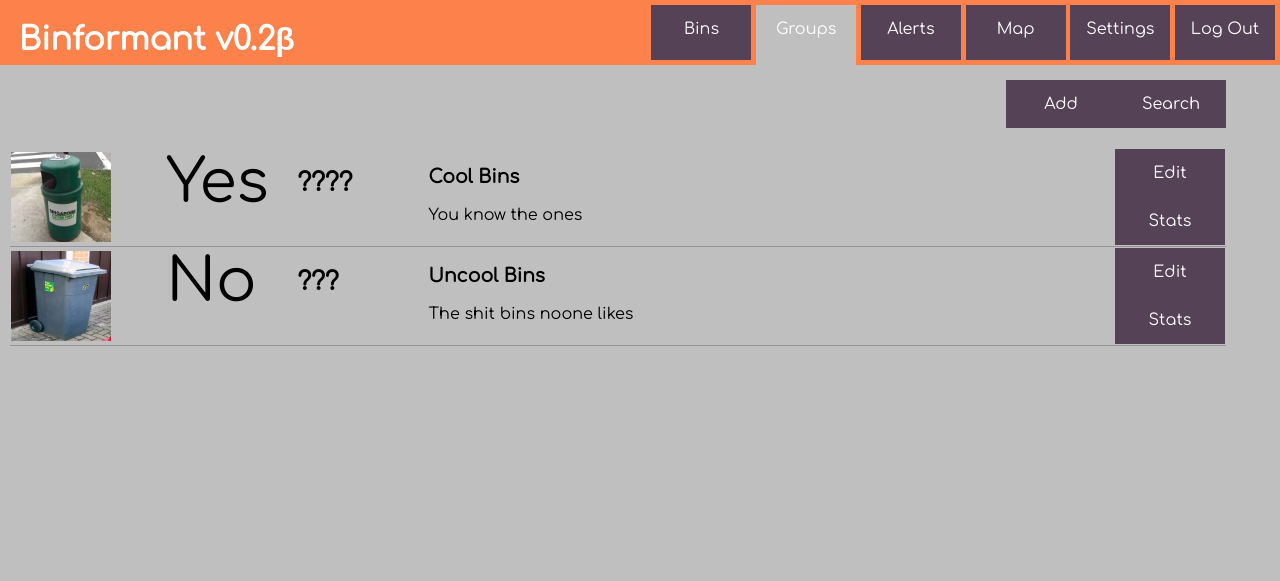
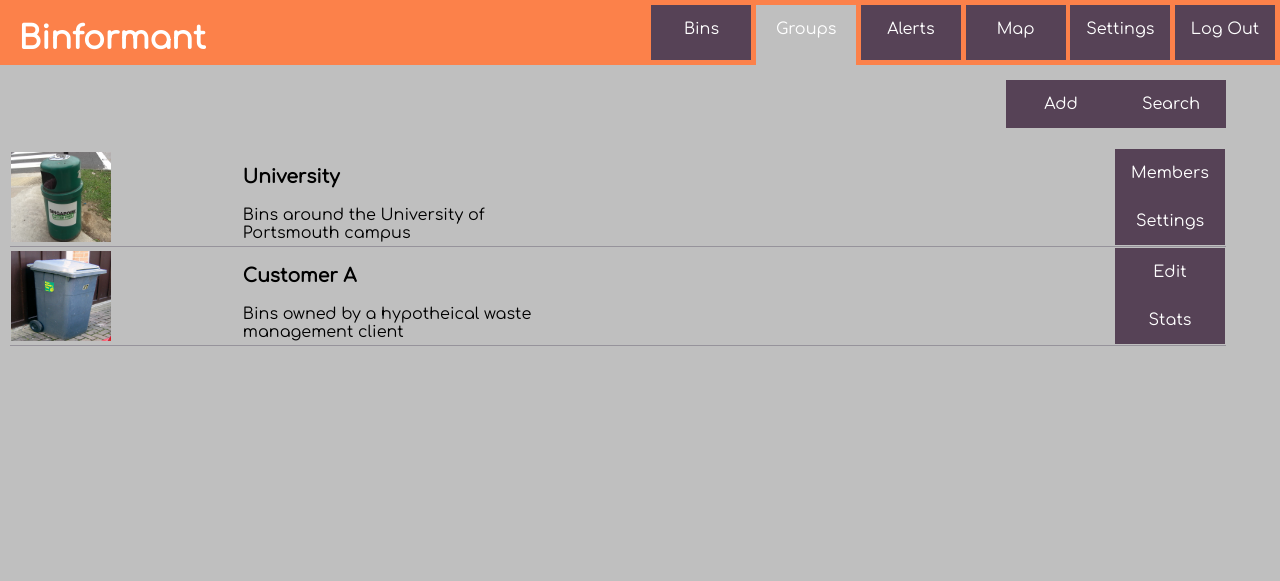
Before and after one commit to Damp-Cuttlefish/GDPServer, a PHP site: page /groups.php in a window 1280 px wide. Shown: the top 581 px of the page. Run offline with PHP 8.4, Linux system fonts and the light colour scheme; the visitor is signed in with stand-in values (Sample User, id 1).

Commit message:
Final commit, code as demonstrated on 15/01/16

```diff
--- a/alert.php
+++ b/alert.php
@@ -9,7 +9,7 @@
 </head>
 <meta charset="UTF-8">
 <body>
-    <h1>&nbsp;&nbsp;Binformant v0.2β </h1>
+    <h1>&nbsp;&nbsp;Binformant</h1>
     <header>
         <a href="bins.php" class="button">Bins</a>
         <a href="groups.php" class="button">Groups</a>
--- a/backend.php
+++ b/backend.php
@@ -5,7 +5,7 @@
 </head>
 
 <body>
-<h1>Binformant v0.1β </h1>
+<h1>Binformant</h1>
 <?php if (array_key_exists('submit', $_POST)): ?>
 Data From Sensor #<?php echo $_POST["uid"]; ?><br>
 
--- a/bins.php
+++ b/bins.php
@@ -14,7 +14,7 @@
 </head>
 <meta charset="UTF-8">
 <body>
-    <h1 style="z-index:2;">&nbsp;&nbsp;Binformant v0.2β </h1>
+    <h1 style="z-index:2;">&nbsp;&nbsp;Binformant </h1>
     <header style="z-index:1;">
         <a href="bins.php" class="abutton + button">Bins</a>
         <a href="groups.php" class="button">Groups</a>
@@ -56,7 +56,6 @@
         </filterbar>
         &nbsp;
         <a href="edit.php?uid=new" class="rbutton">Add</a>
-        <a href="bins.php" class="rbutton">???</a>
         &nbsp;&nbsp;&nbsp;
         <a href="bins.php" class="lbutton">Filter</a>
         </div>
--- a/edit.php
+++ b/edit.php
@@ -28,7 +28,7 @@
 <meta charset="UTF-8">
 <body>
 
-    <h1>&nbsp;&nbsp;Binformant v0.2β </h1>
+    <h1>&nbsp;&nbsp;Binformant</h1>
     <header>
         <a href="bins.php" class="abutton + button">Bins</a>
         <a href="groups.php" class="button">Groups</a>
--- a/groups.php
+++ b/groups.php
@@ -10,7 +10,7 @@
 </head>
 <meta charset="UTF-8">
 <body>
-    <h1>&nbsp;&nbsp;Binformant v0.2β </h1>
+    <h1>&nbsp;&nbsp;Binformant </h1>
     <header>
         <a href="bins.php" class="button">Bins</a>
         <a href="groups.php" class="abutton + button">Groups</a>
@@ -31,42 +31,31 @@
                 <tr width=100px>
                     <td><img src="bin2.jpg"></td>
                     <td>
-                        <div style="width:131px; float:left;">
-                            <ftxt> Yes </ftxt>
-                        </div>
                         <div style="width:131px; float:right;">
-                            <a href="edit.php" class="rbutton">Edit</a>
-                            <a href="stats.php" class="rbutton">Stats</a>
-                        </div>
-                        <div style="width:131px; float:left;">
-                            <h2>????</h2>
+                            <a href="edit.php" class="rbutton">Members</a>
+                            <a href="stats.php" class="rbutton">Settings</a>
                         </div>
                         <div style="width:300px; float:left;">
                             <h3>
-                                Cool Bins
+                                University
                             </h3>
-                            You know the ones
+                            Bins around the University of Portsmouth campus
                         </div>
                     </td>
                 </tr>
                 <tr width=100px>
                     <td><img src="bin.jpg"></td>
                     <td>
-                        <div style="width:131px; float:left;">
-                            <ftxt> No </ftxt>
-                        </div>
                         <div style="width:131px; float:right;">
                             <a href="edit.php" class="rbutton">Edit</a>
                             <a href="stats.php" class="rbutton">Stats</a>
                         </div>
-                        <div style="width:131px; float:left;">
-                            <h2>???</h2>
-                        </div>
+
                         <div style="width:300px; float:left;">
                             <h3>
-                                Uncool Bins
+                                Customer A
                             </h3>
-                            The shit bins noone likes
+                            Bins owned by a hypotheical waste management client
                         </div>
                     </td>
                 </tr>
--- a/map.php
+++ b/map.php
@@ -6,7 +6,7 @@
 </head>
 <meta charset="UTF-8">
 <body>
-    <h1>&nbsp;&nbsp;Binformant v0.2β </h1>
+    <h1>&nbsp;&nbsp;Binformant </h1>
     <header>
         <a href="bins.php" class="button">Bins</a>
         <a href="groups.php" class="button">Groups</a>
--- a/set.php
+++ b/set.php
@@ -10,7 +10,7 @@
 </head>
 <meta charset="UTF-8">
 <body>
-    <h1>&nbsp;&nbsp;Binformant v0.2β </h1>
+    <h1>&nbsp;&nbsp;Binformant </h1>
     <header>
         <a href="bins.php" class="button">Bins</a>
         <a href="groups.php" class="button">Groups</a>
--- a/signup.php
+++ b/signup.php
@@ -14,7 +14,7 @@ else{
 </head>
 <meta charset="UTF-8">
 <header>
-<h1>&nbsp;&nbsp;Binformant v0.2β</h1>
+<h1>&nbsp;&nbsp;Binformant</h1>
 <form method="post" action="session.php?action=login">
         Username: <input type="text" name="usr">
         Password: <input type="password" name="pswd">
```
Also changed, not shown: stats.php (+4 -4 lines), bins.db, 1 other file.
